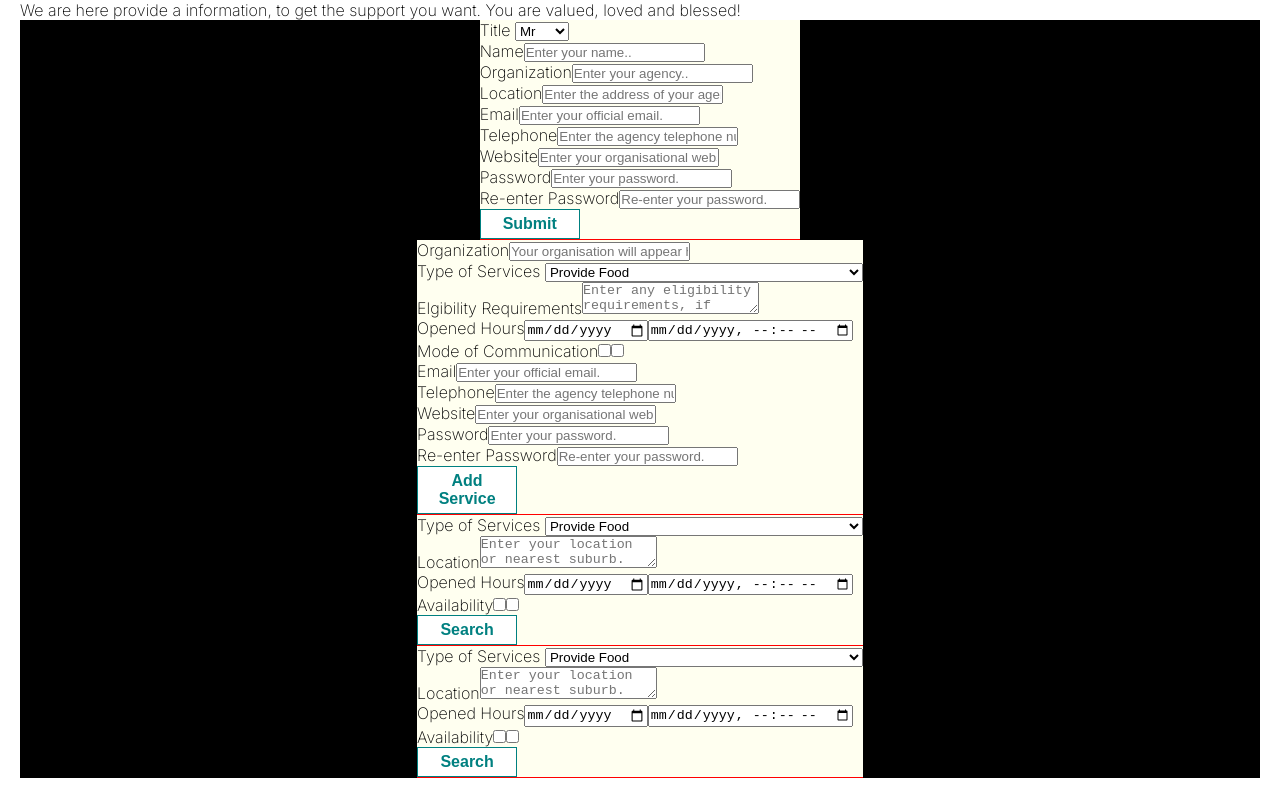
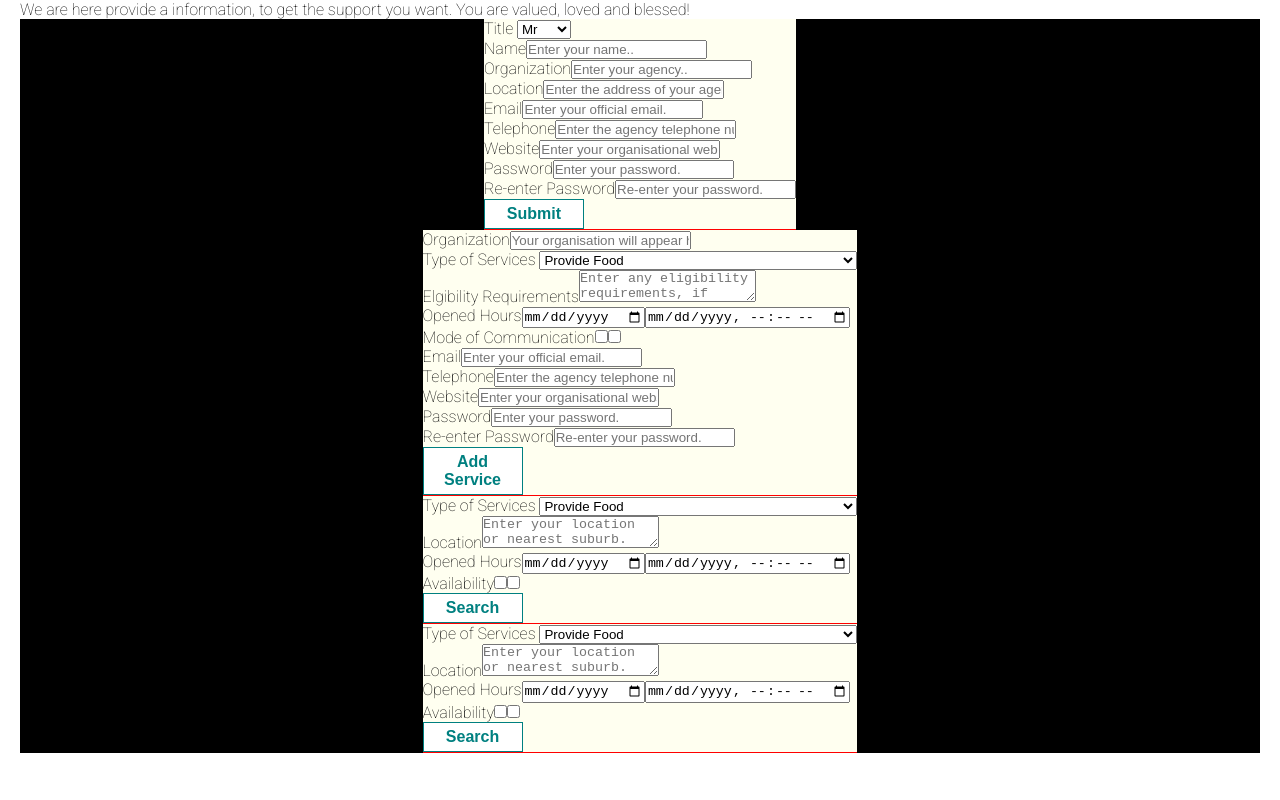
Before and after one commit to vish-opatha/community-support-portal, a React (Create React App) app in the folder client/: page / in a window 1280 px wide. Built offline with nearby package versions, Linux system fonts and the light colour scheme.

Commit message:
Update google fonts

```diff
--- a/client/public/index.html
+++ b/client/public/index.html
@@ -10,12 +10,7 @@
       content="Web site created using create-react-app"
     />
     <link rel="apple-touch-icon" href="%PUBLIC_URL%/logo192.png" />
-    <link rel="preconnect" href="https://fonts.googleapis.com" />
-    <link rel="preconnect" href="https://fonts.gstatic.com" crossorigin />
-    <link
-      href="https://fonts.googleapis.com/css2?family=Inter:wght@200&display=swap"
-      rel="stylesheet"
-    />
+
     <!--
       manifest.json provides metadata used when your web app is installed on a
       user's mobile device or desktop. See https://developers.google.com/web/fundamentals/web-app-manifest/
--- a/client/src/App.css
+++ b/client/src/App.css
@@ -1,3 +1,5 @@
+@import url('https://fonts.googleapis.com/css2?family=Roboto:wght@100&display=swap');
+
 .App {
   text-align: center;
 }
--- a/client/src/App.js
+++ b/client/src/App.js
@@ -1,4 +1,4 @@
-// import './App.css';
+import './App.css';
 import React from 'react';
 import styled from 'styled-components';
 import { BrowserRouter as Router, Switch, Route } from 'react-router-dom';
--- a/client/src/index.css
+++ b/client/src/index.css
@@ -1,8 +1,8 @@
 body {
   margin: 0;
-  font-family: 'Inter', sans-serif;
   -webkit-font-smoothing: antialiased;
   -moz-osx-font-smoothing: grayscale;
+  font-family: 'Roboto', sans-serif;
 }
 
 code {
```
